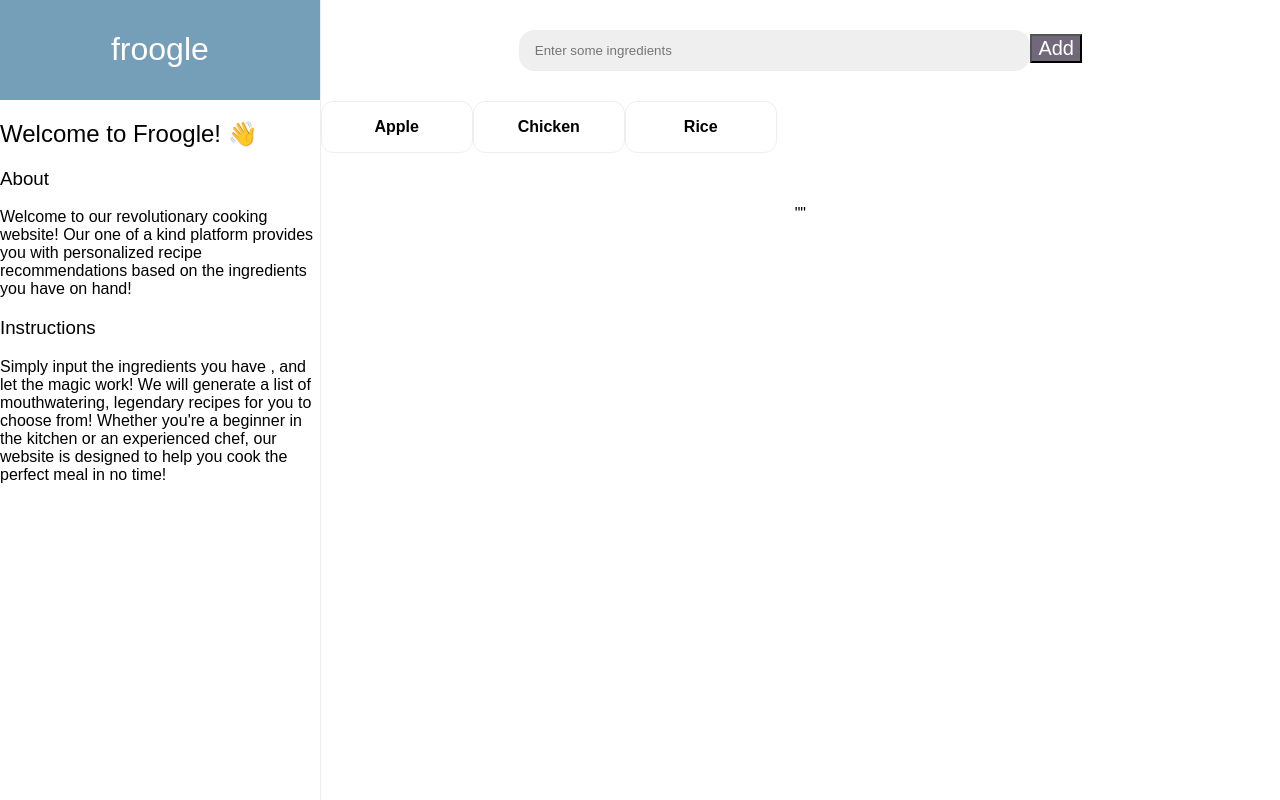
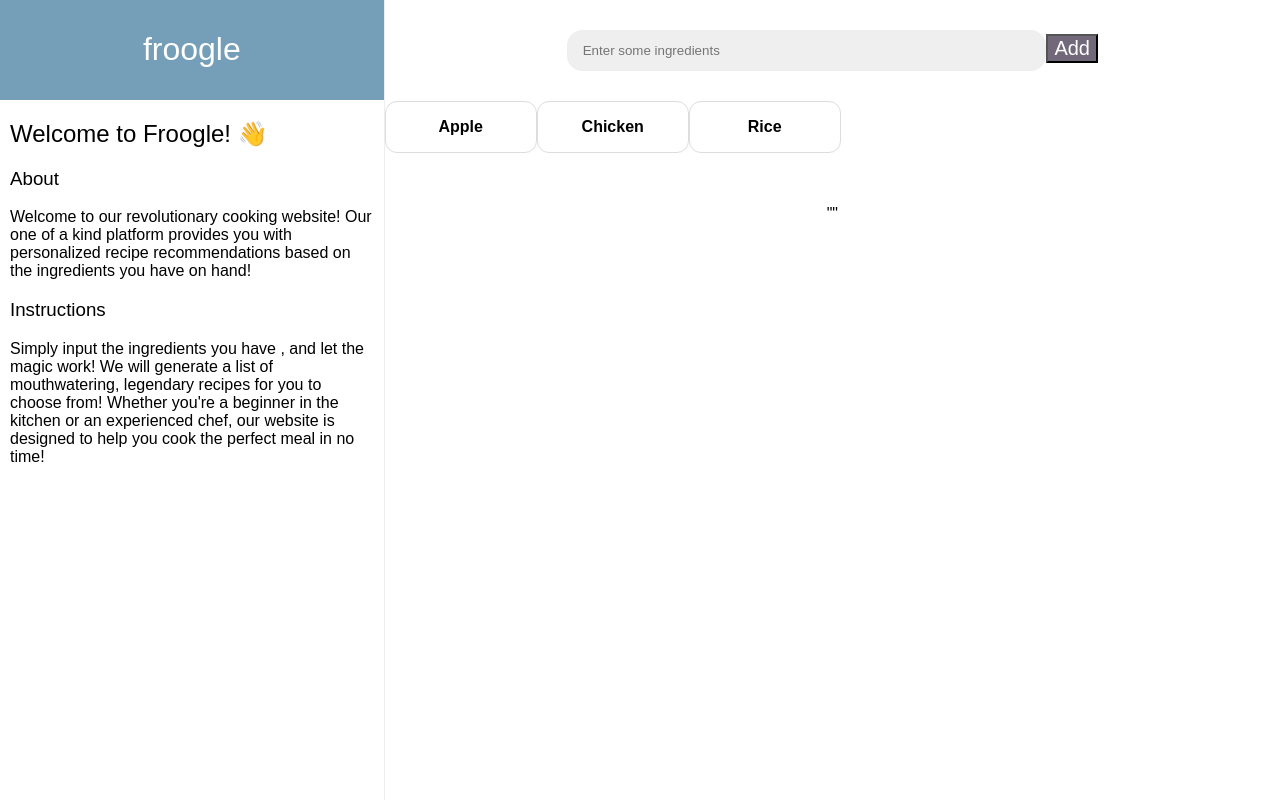
Before and after one commit to mhmh4/froogle, a React (Create React App) app in the folder public/frontend/hawkhack-app/: page / in a window 1280 px wide. Built offline with nearby package versions, Linux system fonts and the light colour scheme.

Commit message:
More UI stuff

```diff
--- a/public/frontend/hawkhack-app/src/App.css
+++ b/public/frontend/hawkhack-app/src/App.css
@@ -70,12 +70,18 @@ color:blue;
 
 .left {
   height: 100vh;
-  width: 25%;
+  width: 30%;
   border-right: 1px solid #eee;
 }
 
 .right {
-  width: 75%;
+  width: 70%;
   text-align: center;
   /* background-color: green; */
 }
+
+.description {
+  padding: 0 10px;
+  border-top-left-radius: 20px;
+  border-top-right-radius: 20px;
+}
--- a/public/frontend/hawkhack-app/src/App.js
+++ b/public/frontend/hawkhack-app/src/App.js
@@ -75,7 +75,7 @@ const router = createBrowserRouter([
 
         const projectMapper = (project) => {
           const projectStyle = {
-            border: '1.5px solid #eee',
+            border: '1.5px solid #ddd',
             width: "150px",
             borderRadius: 12,
           }
@@ -107,24 +107,26 @@ const router = createBrowserRouter([
             return (
               <div className="App" style={{ display: 'flex' }}>
               <div className='left'>
-
                 <style>
                   @import url('https://fonts.googleapis.com/css2?family=Baloo+Da+2&display=swap');
                 </style>
                 <div style={{ backgroundColor: "#759EB8", padding: '10px', color: '#fff' }}>
                   <RouterProvider style={{ color: '#fff' }} router={router} />
                 </div>
+                <div className='description'>
                   <div>
                     <h2>Welcome to Froogle! 👋</h2>
                     <h3>About</h3>
                     <p>
                       Welcome to our revolutionary cooking website!
                       Our one of a kind platform provides you with personalized recipe
-              recommendations based on the ingredients you have on hand!</p>
+                      recommendations based on the ingredients you have on hand!
+                    </p>
+                    <h3>Instructions</h3>
                     <p>
-              <h3>Instructions</h3>
                     Simply input the ingredients you have , and let the magic work!  We will generate a list of mouthwatering, legendary recipes for you to choose from! Whether you're a beginner in the kitchen or an experienced chef, our website is designed to help you cook the perfect meal in no time!
                     </p>
+                  </div>
                 </div>
               </div>
               <div className='right'>
```
Lines whose indentation alone changed are shown as unchanged.
